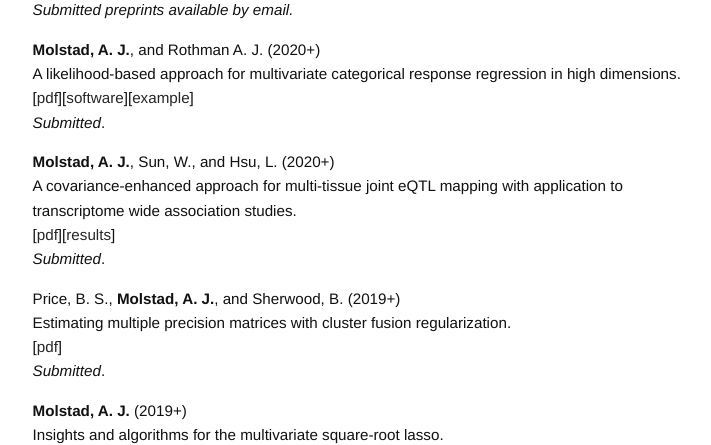
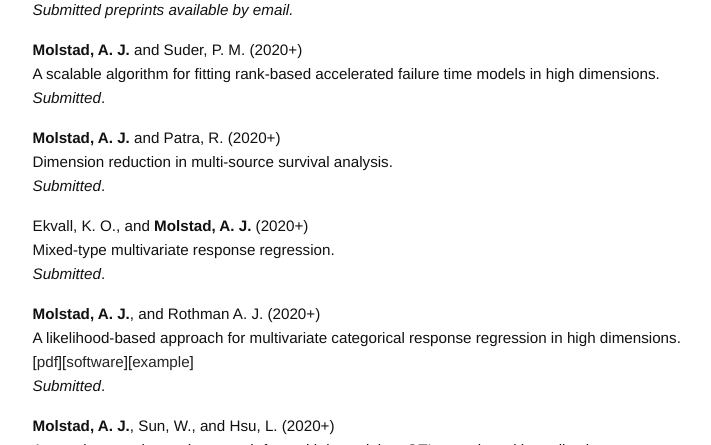
Before and after one commit to ajmolstad/ajmolstad.github.io, a Jekyll site: the page built from research.md, in a window 1280 px wide and 900 px high, cut to the strip 455-900 px from the top of the window. Shown: the whole strip, without its empty margins (275-986 px from the left). Built offline with Jekyll 4.4.1, drawn with Linux system fonts in a browser that asks for light colours.

Commit message:
Update research.md

```diff
--- a/research.md
+++ b/research.md
@@ -8,8 +8,8 @@
 
 *Submitted preprints available by email.*
 
-<!-- Suder, P. and **Molstad, A. J.** (2020+)<br>
-ADMM for high-dimensional rank-based accelerated failure time models.<br>
+**Molstad, A. J.** and Suder, P. M. (2020+)<br>
+A scalable algorithm for fitting rank-based accelerated failure time models in high dimensions.<br>
 *Submitted*. <br>
 
 **Molstad, A. J.** and Patra, R. (2020+)<br>
@@ -18,7 +18,7 @@
 
 Ekvall, K. O., and **Molstad, A. J.** (2020+)<br>
 Mixed-type multivariate response regression. <br>
-*Submitted*.  <br> -->
+*Submitted*.  <br>
 
 **Molstad, A. J.**, and Rothman A. J. (2020+)<br>
 A likelihood-based approach for multivariate categorical response regression in high dimensions. <br>
```
